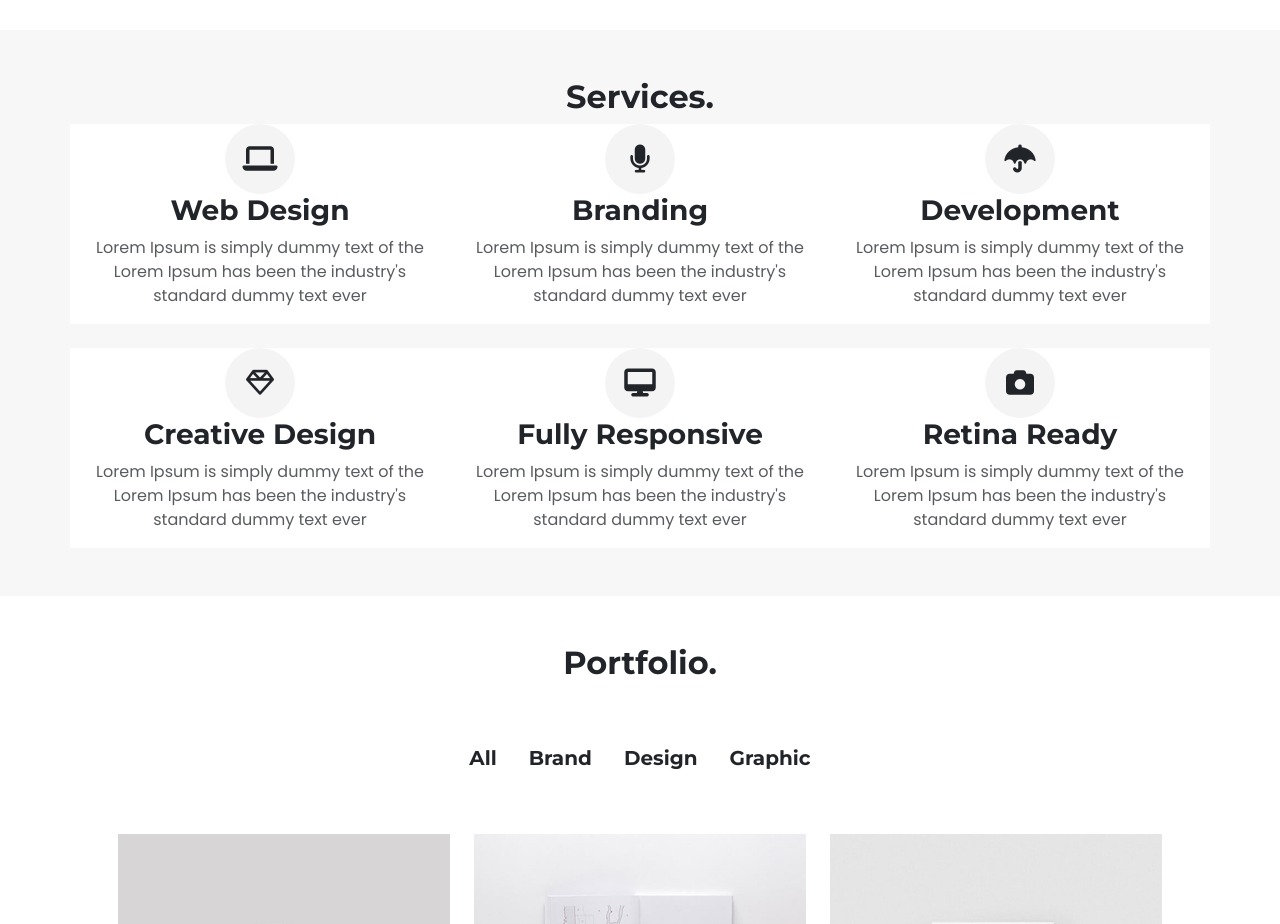
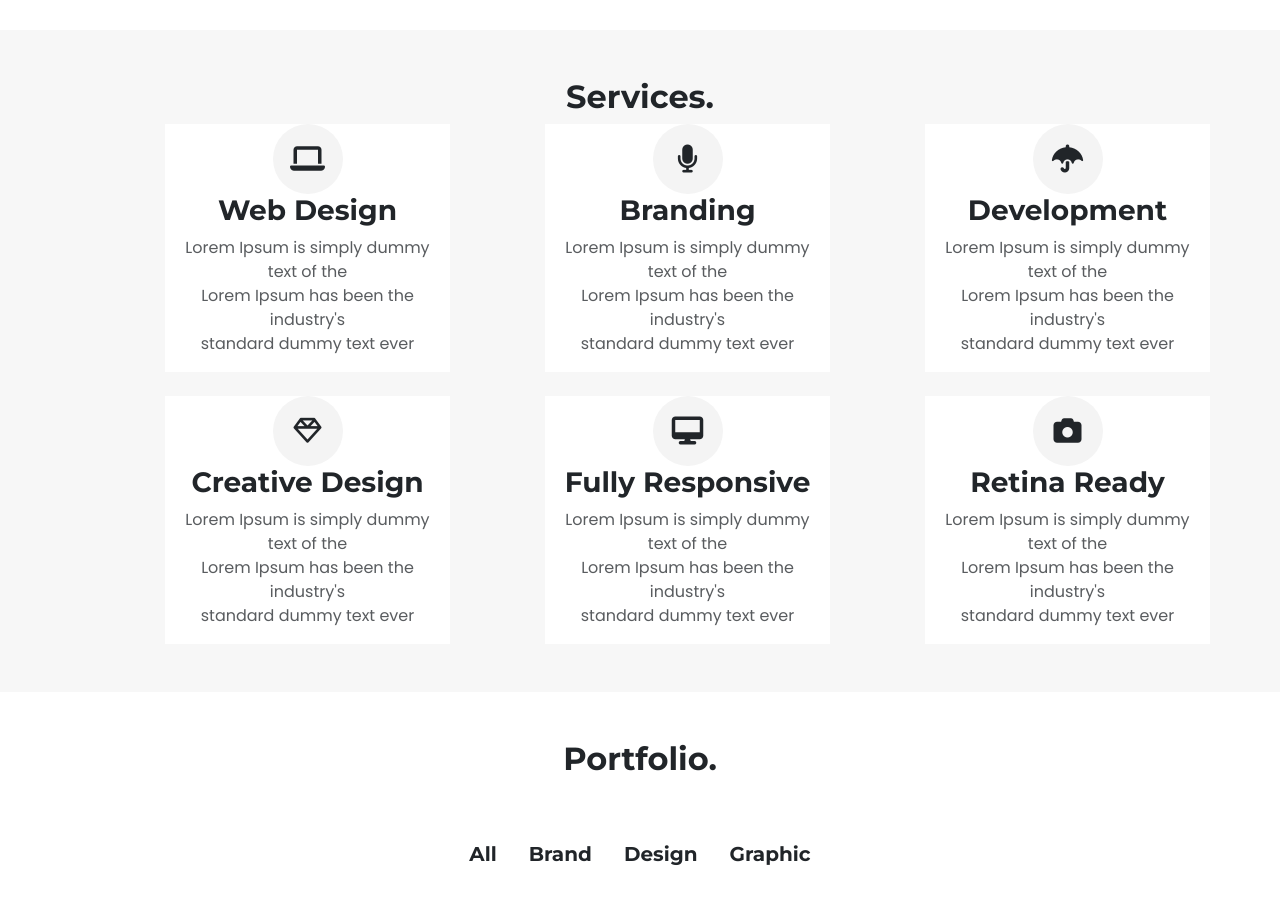
Before and after one commit to Ma7moudGh25/Exam1, a plain HTML site: page index.html in a window 1280 px wide. Shown: the part 1280-2204 px from the top of the page. Drawn offline with Linux system fonts and the light colour scheme.

Commit message:
first commit

```diff
--- a/index.html
+++ b/index.html
@@ -124,7 +124,7 @@
       <div class="container py-5">
         <h2 class="text-center">Services.</h2>
         <div class="row g-4">
-          <div class="box bg-white col-md-4 ">
+          <div class="box bg-white col-md-3 offset-1">
             <div class="icon mx-auto">
               <i class="fa-solid fa-laptop fs-3"></i>
             </div>
@@ -132,7 +132,7 @@
             <h3 class="text-center">Web Design</h3>
             <p class="text-center text-muted">Lorem Ipsum is simply dummy text of the<br> Lorem Ipsum has been the industry's<br> standard dummy text ever</p>
           </div>
-          <div class="box bg-white col-md-4 ">
+          <div class="box bg-white col-md-3 offset-1">
             <div class="icon mx-auto">
               <i class="fa-solid fa-microphone fs-3"></i>
             </div>
@@ -140,7 +140,7 @@
             <h3 class="text-center">Branding</h3>
             <p class="text-center text-muted">Lorem Ipsum is simply dummy text of the<br> Lorem Ipsum has been the industry's<br> standard dummy text ever</p>
           </div>
-          <div class="box bg-white col-md-4">
+          <div class="box bg-white col-md-3 offset-1">
             <div class="icon mx-auto">
               <i class="fa-solid fa-umbrella fs-3"></i>
             </div>
@@ -148,7 +148,7 @@
             <h3 class="text-center">Development</h3>
             <p class="text-center text-muted">Lorem Ipsum is simply dummy text of the<br> Lorem Ipsum has been the industry's<br> standard dummy text ever</p>
           </div>
-          <div class="box bg-white col-md-4">
+          <div class="box bg-white col-md-3 offset-1">
             <div class="icon mx-auto">
               <i class="fa-regular fa-gem fs-3" ></i>
             </div>
@@ -156,7 +156,7 @@
             <h3 class="text-center">Creative Design</h3>
             <p class="text-center text-muted">Lorem Ipsum is simply dummy text of the<br> Lorem Ipsum has been the industry's<br> standard dummy text ever</p>
           </div>
-          <div class="box bg-white col-md-4">
+          <div class="box bg-white col-md-3 offset-1">
             <div class="icon mx-auto">
               <i class="fa-solid fa-desktop fs-3"></i>
             </div>
@@ -164,7 +164,7 @@
             <h3 class="text-center">Fully Responsive</h3>
             <p class="text-center text-muted">Lorem Ipsum is simply dummy text of the<br> Lorem Ipsum has been the industry's<br> standard dummy text ever</p>
           </div>
-          <div class="box bg-white col-md-4">
+          <div class="box bg-white col-md-3 offset-1">
             <div class="icon mx-auto">
               <i class="fa-solid fa-camera fs-3"></i>
             </div>
```
